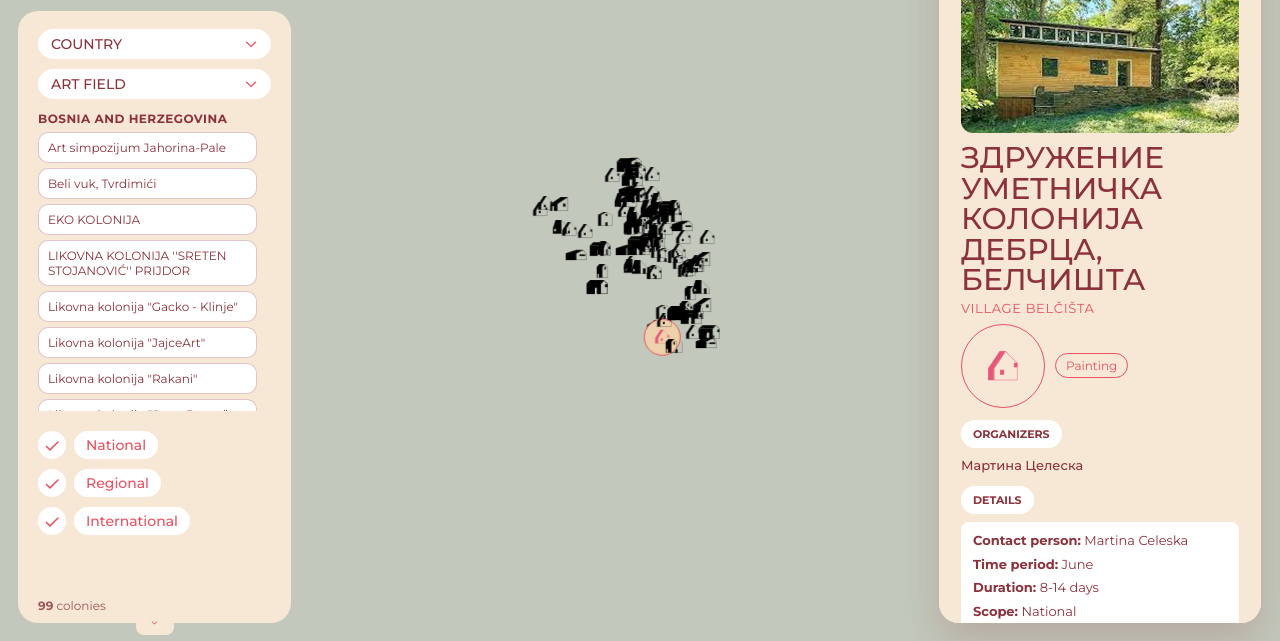
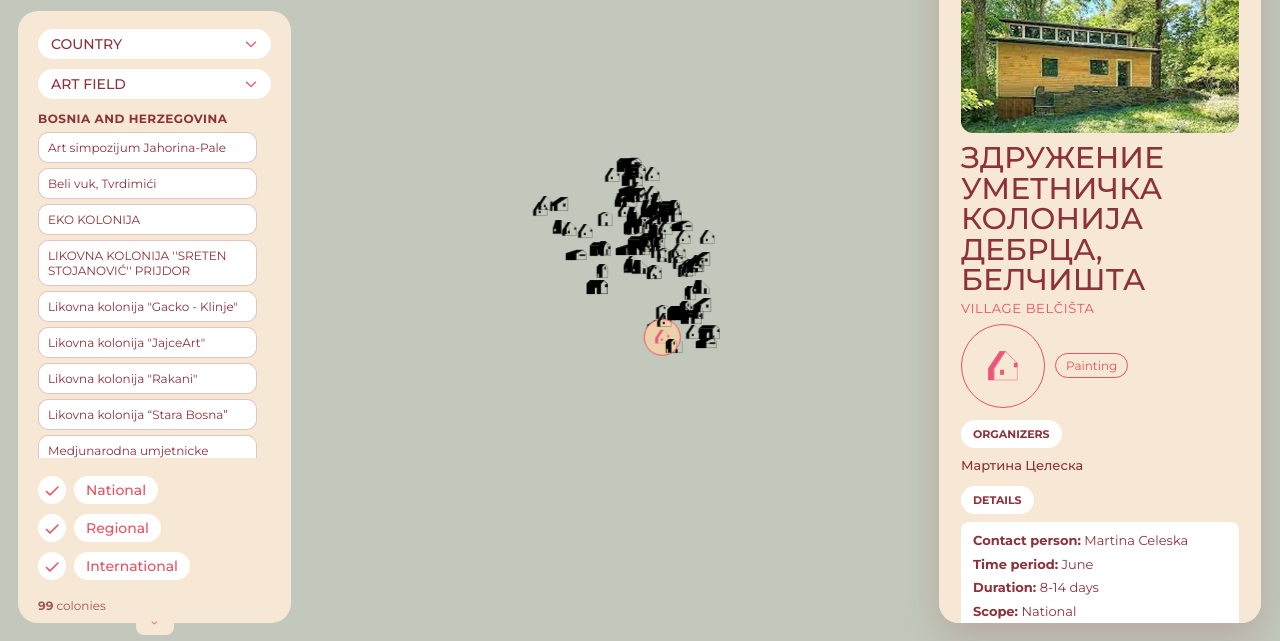
Before and after one commit to 3bitdiy/btc-map, a website built with Vite: page index.html in a window 1280 px wide. Shown: the part 159-800 px from the top of the page. Built offline with nearby package versions, Linux system fonts and the light colour scheme; no server answers; what pmtiles would draw is missing.

Commit message:
tune: expand colony list height and lower scope filters

```diff
--- a/index.html
+++ b/index.html
@@ -64,11 +64,11 @@
             <div id="discipline-filters" class="pill-list" hidden></div>
           </div>
 
-          <div class="filter-group">
+          <div class="filter-group filter-group--colony">
             <div id="colony-list" class="colony-list"></div>
           </div>
 
-          <div class="filter-group">
+          <div class="filter-group filter-group--scope">
             <label class="filter-check is-round">
               <input type="checkbox" name="scope" value="National" checked />
               <span class="round-check-icon"><img src="/assets/icons/check.svg" alt="" /></span>
--- a/style.css
+++ b/style.css
@@ -233,6 +233,21 @@ ul {
   margin-top: 10px;
 }
 
+.filter-group--colony {
+  flex: 1;
+  min-height: 0;
+  display: flex;
+}
+
+.filter-group--colony .colony-list {
+  height: 100%;
+  max-height: none;
+}
+
+.filter-group--scope {
+  margin-top: 14px;
+}
+
 #filter-content > .filter-counter {
   margin-top: auto;
   padding-top: 18px;
@@ -314,7 +329,7 @@ ul {
   margin-top: 2px;
   display: grid;
   gap: 12px;
-  max-height: 300px;
+  max-height: 360px;
   overflow-y: scroll;
   padding-right: 4px;
   scrollbar-gutter: stable;
```
